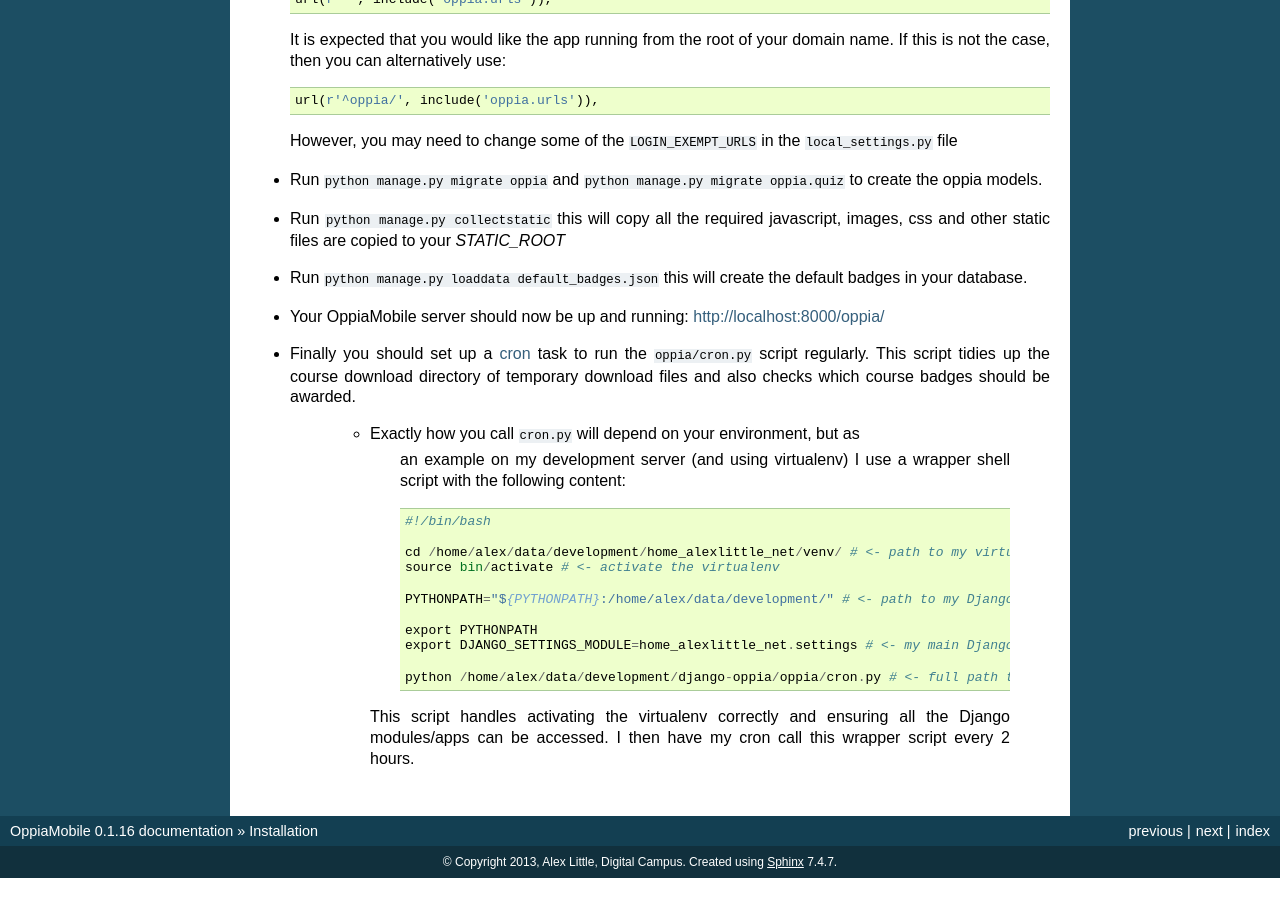
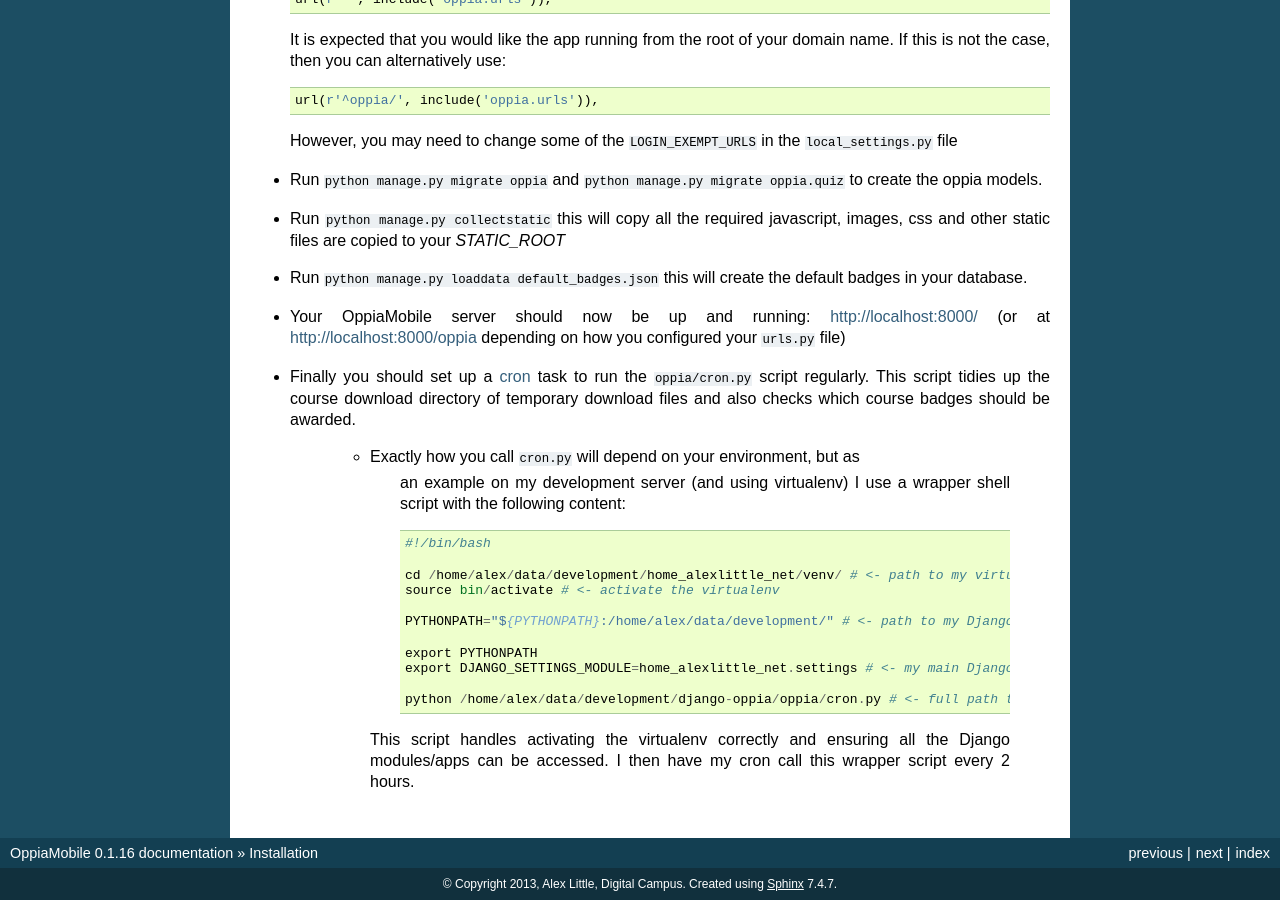
Before and after one commit to DigitalCampus/django-oppia, a Sphinx documentation site: the page built from docs/install.rst, in a window 1280 px wide and 900 px high, scrolled down 963 px. Built offline with Sphinx 7.4.7, drawn with Linux system fonts in a browser that asks for light colours; the version number is read from the project's files by our own code; before the commit the page ends 1841 px from its top, so only the background shows below that.

Commit message:
update install docs

```diff
--- a/docs/install.rst
+++ b/docs/install.rst
@@ -62,7 +62,9 @@
 * Run ``python manage.py loaddata default_badges.json`` this will create the
   default badges in your database.
 
-* Your OppiaMobile server should now be up and running: http://localhost:8000/oppia/
+* Your OppiaMobile server should now be up and running: http://localhost:8000/
+  (or at http://localhost:8000/oppia depending on how you configured your
+  ``urls.py`` file)
 
 * Finally you should set up a `cron <https://en.wikipedia.org/wiki/Cron>`_
   task to run the ``oppia/cron.py`` script regularly.
```
